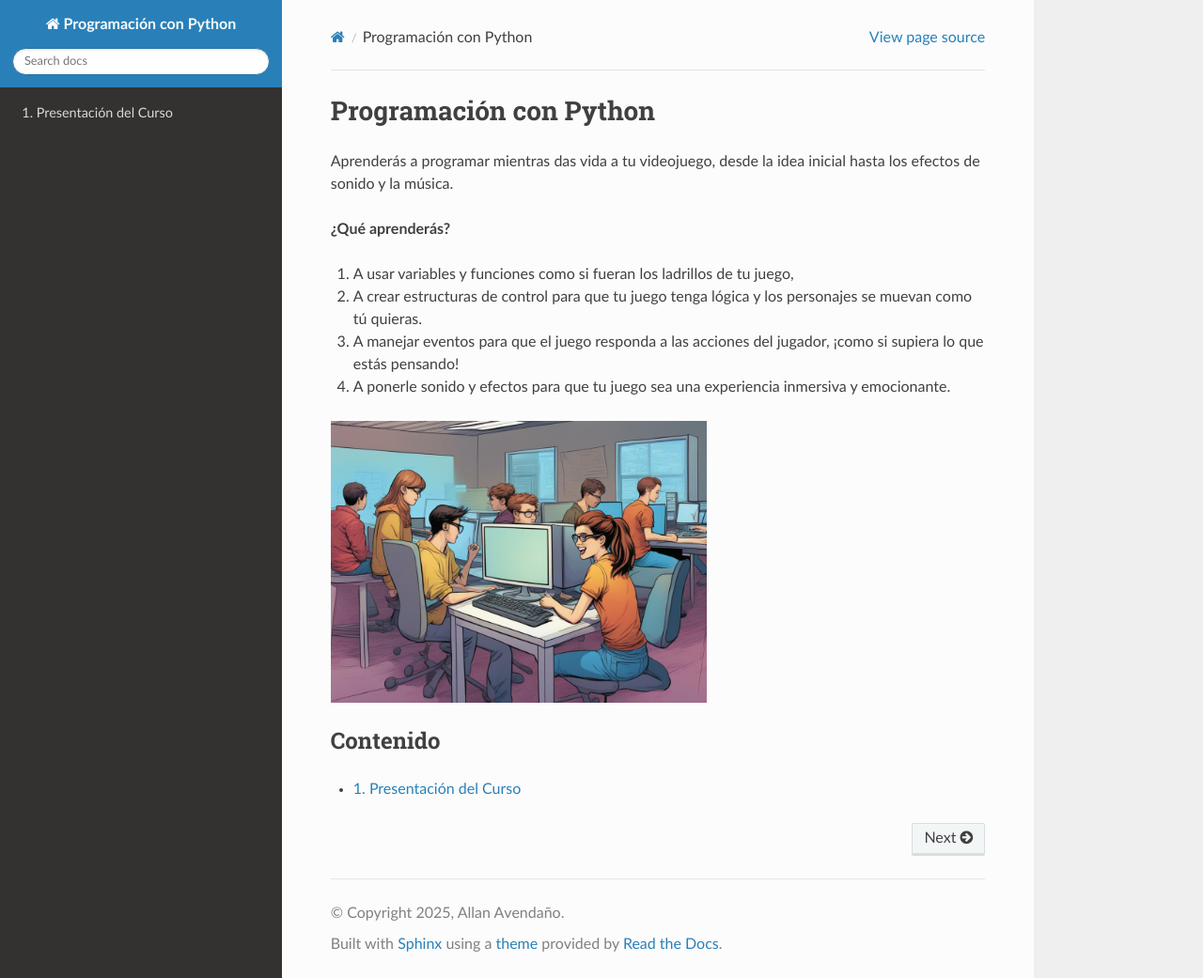
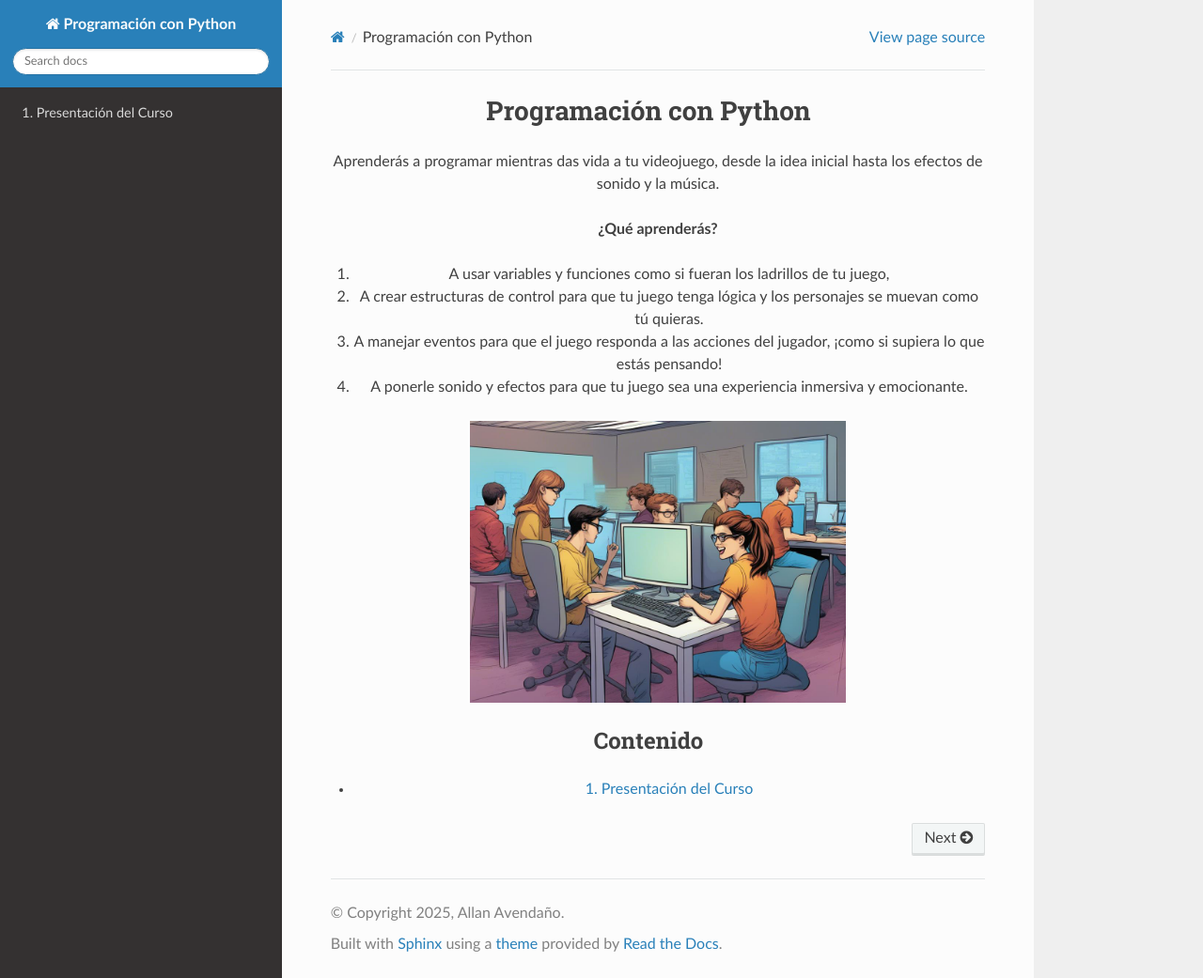
Before and after one commit to aavendan/programacion-python, a Sphinx documentation site: the page built from docs/source/index.rst, in a window 1280 px wide and 1041 px high. Shown: the whole window at 94% size. Built offline with Sphinx 7.4.7 and the Read the Docs theme 3.1.0, drawn with Linux system fonts in a browser that asks for light colours.

Commit message:
custom style

```diff
--- /dev/null
+++ b/docs/source/_static/css/custom.css
@@ -0,0 +1,3 @@
+section#programacion-con-python {
+	text-align: center;
+}
--- a/docs/source/conf.py
+++ b/docs/source/conf.py
@@ -33,3 +33,13 @@
 
 # -- Options for EPUB output
 epub_show_urls = 'footnote'
+
+
+# These folders are copied to the documentation's HTML output
+html_static_path = ['_static']
+
+# These paths are either relative to html_static_path
+# or fully qualified paths (eg. https://...)
+html_css_files = [
+    'css/custom.css',
+]
```
